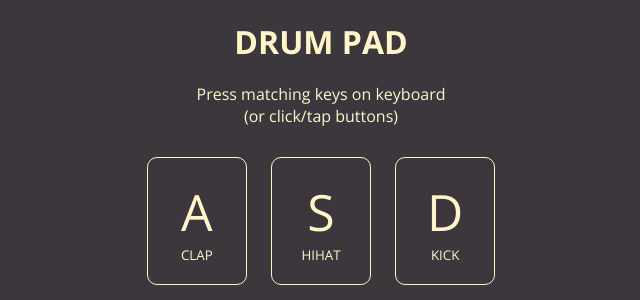
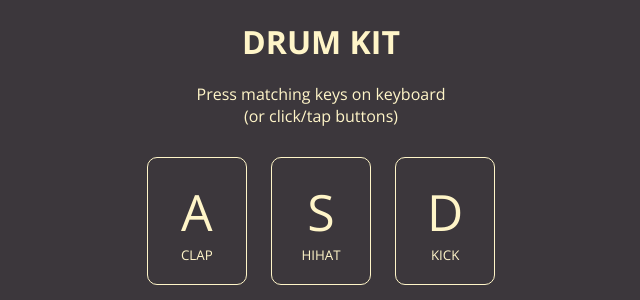
Before and after one commit to dotun-o/drum-kit, a PHP site: page / in a window 1280 px wide. Shown: the top 300 px of the page, without its empty margins (319-959 px from the left). Run offline with PHP 8.4, Linux system fonts and the light colour scheme.

Commit message:
Changed app title.

```diff
--- a/index.php
+++ b/index.php
@@ -8,11 +8,11 @@
 
     <link id="main-stylesheet" href="styles/main.css" rel="stylesheet">
 
-    <title>Drum Pads</title>
+    <title>Drum Kit</title>
 </head>
 
 <body>
-<h1>DRUM PAD</h1>
+<h1>DRUM KIT</h1>
 <p>
     Press matching keys on keyboard<br>
     (or click/tap buttons)
```
